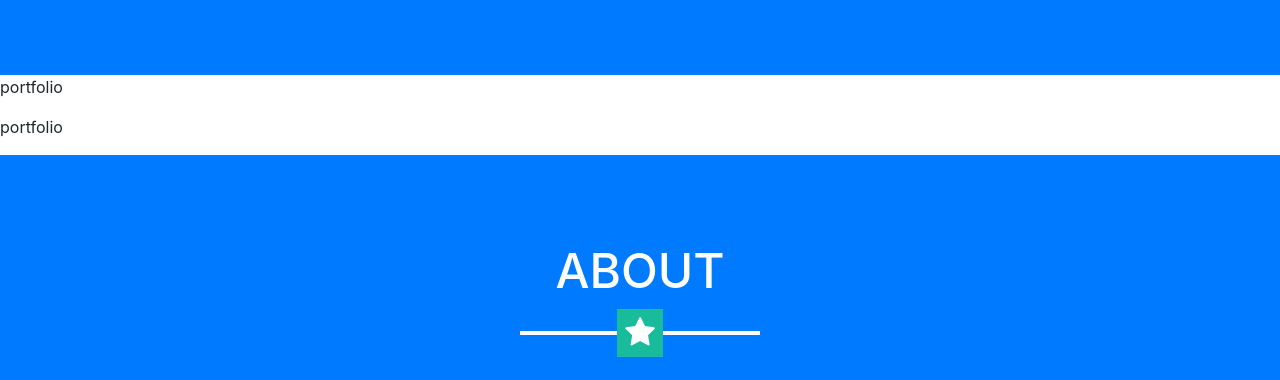
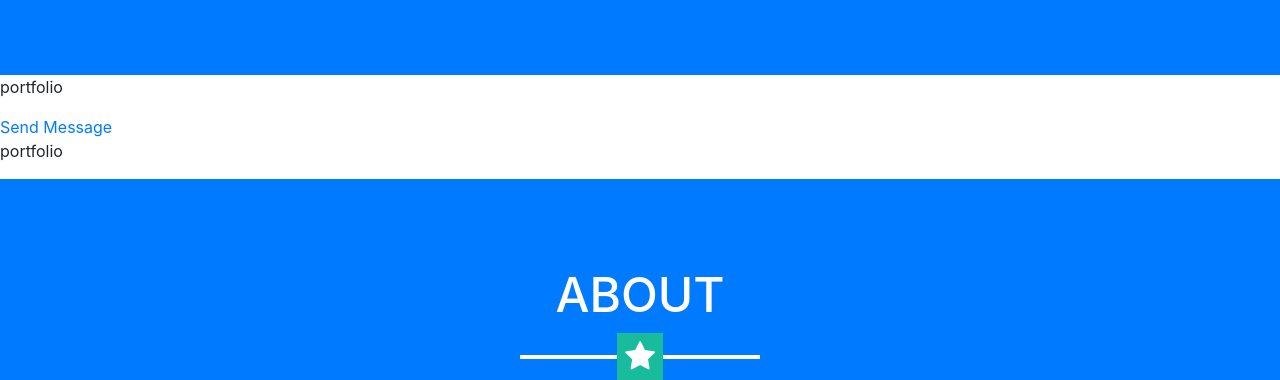
Before and after one commit to rlop666/pruebaweb, a website with bundled scripts: page index.html in a window 1280 px wide. Shown: the part 709-1089 px from the top of the page. Built offline with nearby package versions, Linux system fonts and the light colour scheme; a script that the page names is missing.

Commit message:
Update index.html

```diff
--- a/index.html
+++ b/index.html
@@ -64,6 +64,7 @@
 
     <!-- Portfolio Grid Section -->
     <p>portfolio</p>
+	  <a href="https://api.whatsapp.com/send?phone=34630533804">Send Message</a>
 		<div w3-include-html="./portfolio.html"></div>
     <p>portfolio</p>
 
```
